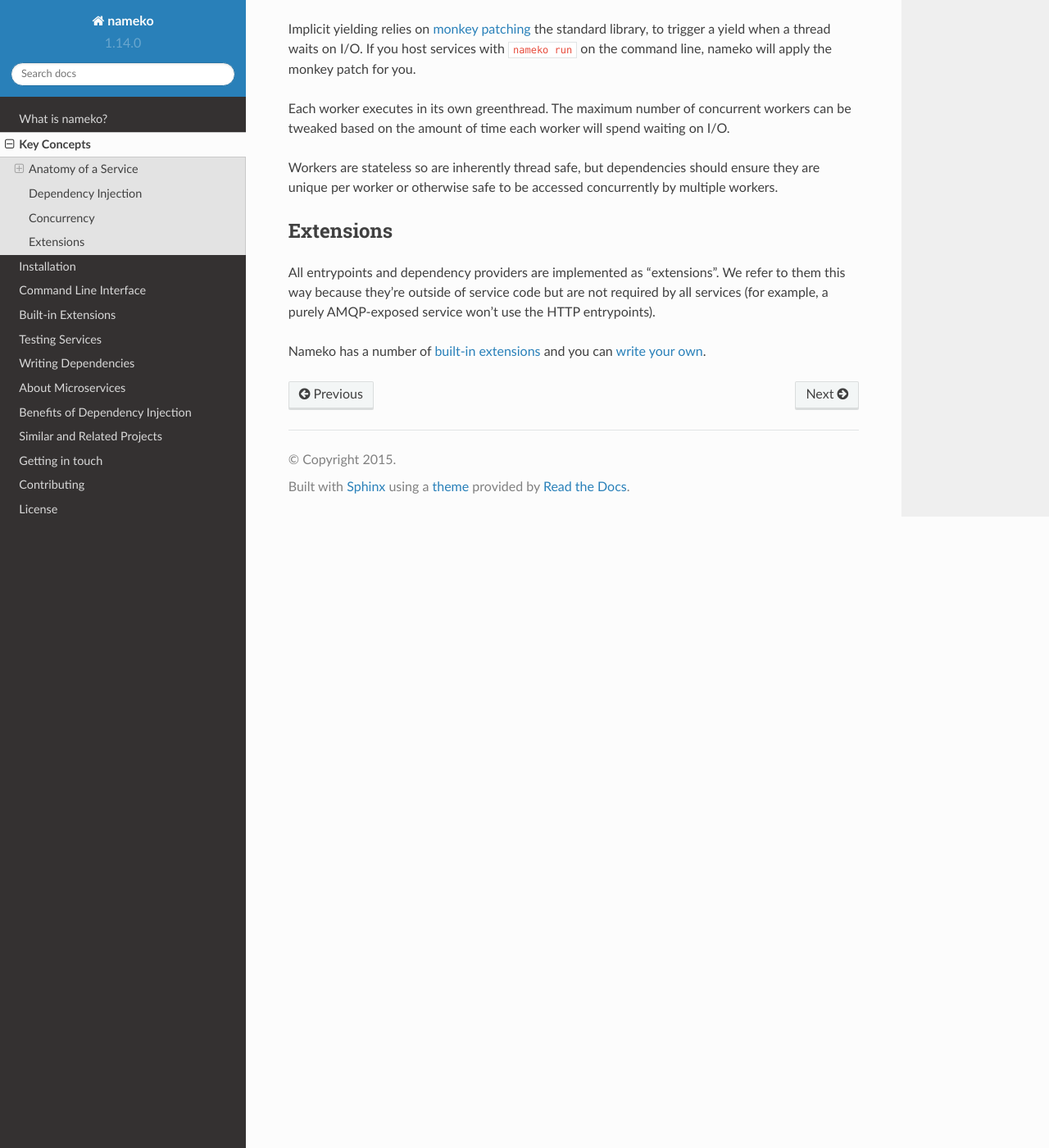
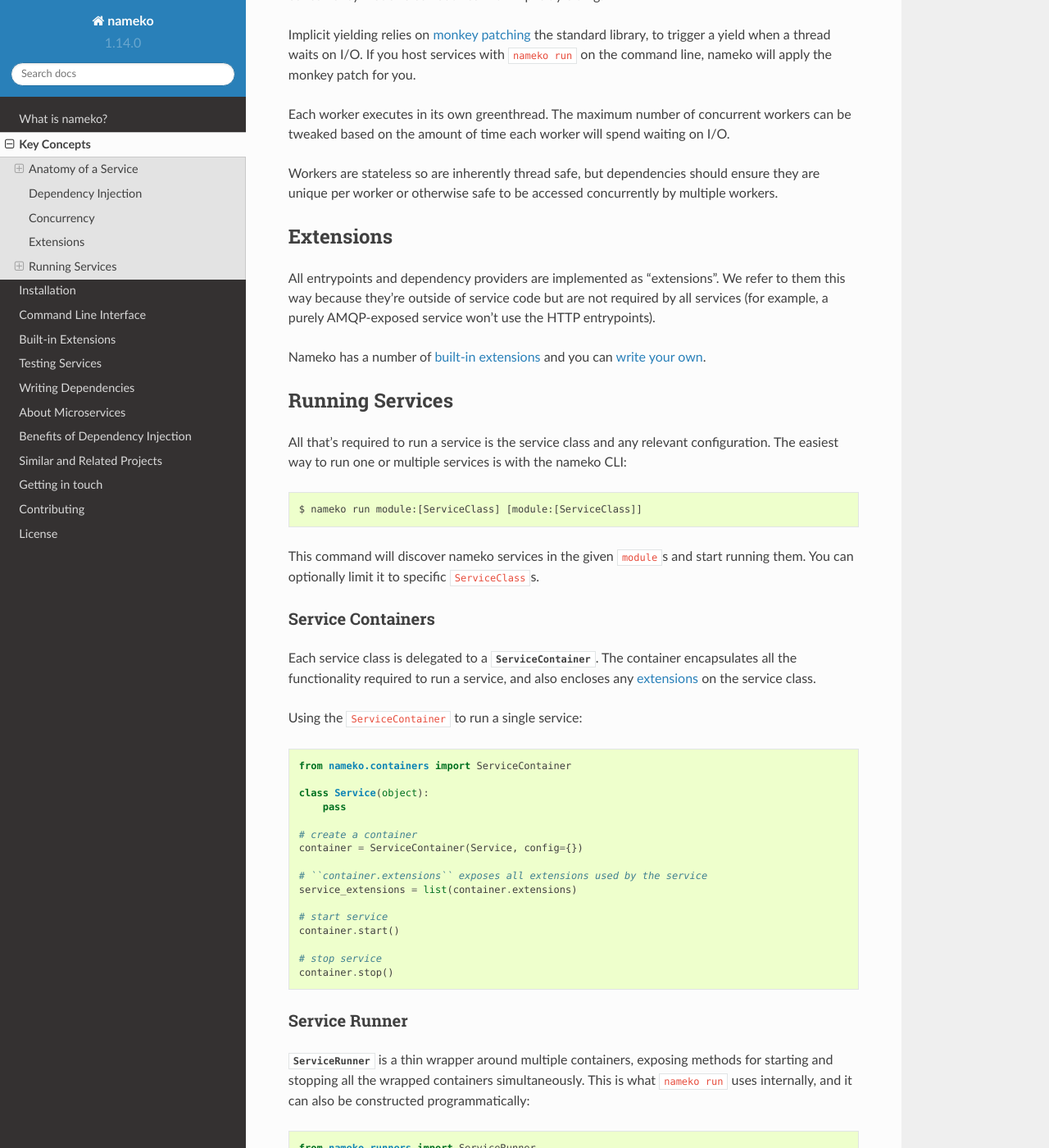
Before and after one commit to nameko/nameko, a Sphinx documentation site: the page built from docs/key_concepts.rst, in a window 1280 px wide and 1400 px high, scrolled down 2145 px. Shown: the whole window at 82% size. Built offline with Sphinx 7.4.7 and the Read the Docs theme 2.0.0, drawn with Linux system fonts in a browser that asks for light colours; some of the changed text lies outside the part shown.

Commit message:
Talk about containers and runners; make ServiceContainer friendlier

```diff
--- a/docs/examples/example.py
+++ b/docs/examples/example.py
@@ -1,5 +1,4 @@
 from nameko.rpc import rpc, RpcProxy
-
 
 class Service(object):
 
--- /dev/null
+++ b/docs/examples/service_container.py
@@ -0,0 +1,16 @@
+from nameko.containers import ServiceContainer
+
+class Service(object):
+    pass
+
+# create a container
+container = ServiceContainer(Service, config={})
+
+# ``container.extensions`` exposes all extensions used by the service
+service_extensions = list(container.extensions)
+
+# start service
+container.start()
+
+# stop service
+container.stop()
--- /dev/null
+++ b/docs/examples/service_runner.py
@@ -0,0 +1,22 @@
+from nameko.runners import ServiceRunner
+from nameko.utils import get_container
+
+class ServiceA(object):
+    pass
+
+class ServiceB(object):
+    pass
+
+# create a runner for ServiceA and ServiceB
+runner = ServiceRunner(config={})
+runner.add_service(ServiceA)
+runner.add_service(ServiceB)
+
+# ``get_container`` will return the container for a particular service
+container_a = get_container(runner, ServiceA)
+
+# start both services
+runner.start()
+
+# stop both services
+runner.stop()
--- a/docs/examples/testing/integration_test.py
+++ b/docs/examples/testing/integration_test.py
@@ -39,7 +39,8 @@
     runner.add_service(ServiceY)
     runner.start()
 
-    # manually fire the "remote_method" entrypoint and verify response
+    # artificially fire the "remote_method" entrypoint on ServiceX
+    # and verify response
     container = get_container(runner, ServiceX)
     with entrypoint_hook(container, "remote_method") as entrypoint:
         assert entrypoint("value") == "value-x-y"
--- a/docs/key_concepts.rst
+++ b/docs/key_concepts.rst
@@ -90,3 +90,30 @@
 All entrypoints and dependency providers are implemented as "extensions". We refer to them this way because they're outside of service code but are not required by all services (for example, a purely AMQP-exposed service won't use the HTTP entrypoints).
 
 Nameko has a number of :ref:`built-in extensions <built_in_extensions>` and you can :ref:`write your own <writing_dependencies>`.
+
+.. _running_services:
+
+Running Services
+----------------
+
+All that's required to run a service is the service class and any relevant configuration. The easiest way to run one or multiple services is with the nameko CLI::
+
+    $ nameko run module:[ServiceClass] [module:[ServiceClass]]
+
+This command will discover nameko services in the given ``module``\s and start running them. You can optionally limit it to specific ``ServiceClass``\s.
+
+Service Containers
+^^^^^^^^^^^^^^^^^^
+
+Each service class is delegated to a :class:`~nameko.containers.ServiceContainer`. The container encapsulates all the functionality required to run a service, and also encloses any :ref:`extensions <extensions>` on the service class.
+
+Using the ``ServiceContainer`` to run a single service:
+
+.. literalinclude:: examples/service_container.py
+
+Service Runner
+^^^^^^^^^^^^^^
+
+:class:`~nameko.runners.ServiceRunner` is a thin wrapper around multiple containers, exposing methods for starting and stopping all the wrapped containers simultaneously. This is what ``nameko run`` uses internally, and it can also be constructed programmatically:
+
+.. literalinclude:: examples/service_runner.py
```
Also changed, not shown: other parts of docs/key_concepts.rst (+2 -2 lines), docs/spelling_wordlist.txt (+4 -3 lines), 8 other files.
